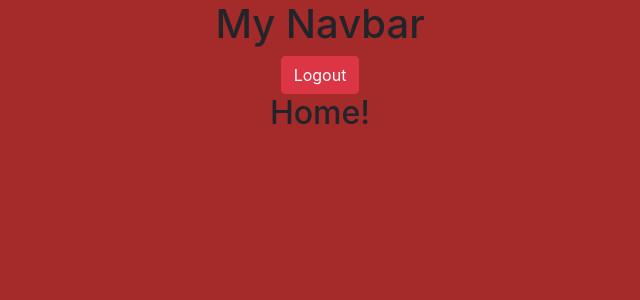
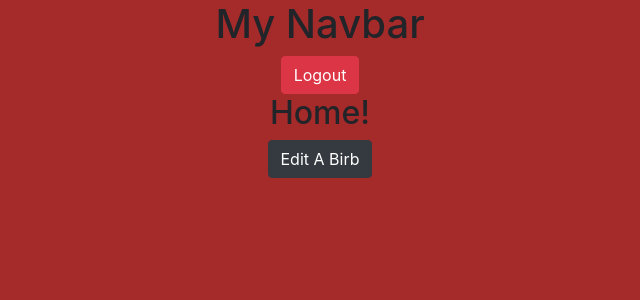
Before and after one commit to wcampbell91/birb-watcher, a React (Create React App) app: page /home in a window 1280 px wide. Shown: the top 300 px of the page, without its empty margins (320-960 px from the left). Built offline with nearby package versions, Linux system fonts and the light colour scheme; no server answers; sample sign-in values are in the browser's storage.

Commit message:
edit birb route works

```diff
--- a/src/components/pages/EditBirb/EditBirb.js
+++ b/src/components/pages/EditBirb/EditBirb.js
@@ -2,8 +2,11 @@ import React from 'react';
 
 class EditBirb extends React.Component {
   render() {
+    const { birbId } = this.props.match.params;
     return (
-      <h2>EditBirb!</h2>
+      <div className="EditBirb">
+        <h2>you are editing birb: {birbId}</h2>
+      </div>
     );
   }
 }
--- a/src/components/pages/Home/Home.js
+++ b/src/components/pages/Home/Home.js
@@ -1,9 +1,18 @@
 import React from 'react';
 
 class Home extends React.Component {
+  editBirbEvent = (e) => {
+    e.preventDefault();
+    const birbId = 'birb1000';
+    this.props.history.push(`/edit:${birbId}`);
+  };
+
   render() {
     return (
-      <h2>Home!</h2>
+      <div className="Home">
+        <h2>Home!</h2>
+        <button className="btn btn-dark" onClick={this.editBirbEvent}>Edit A Birb</button>
+      </div>
     );
   }
 }
```
